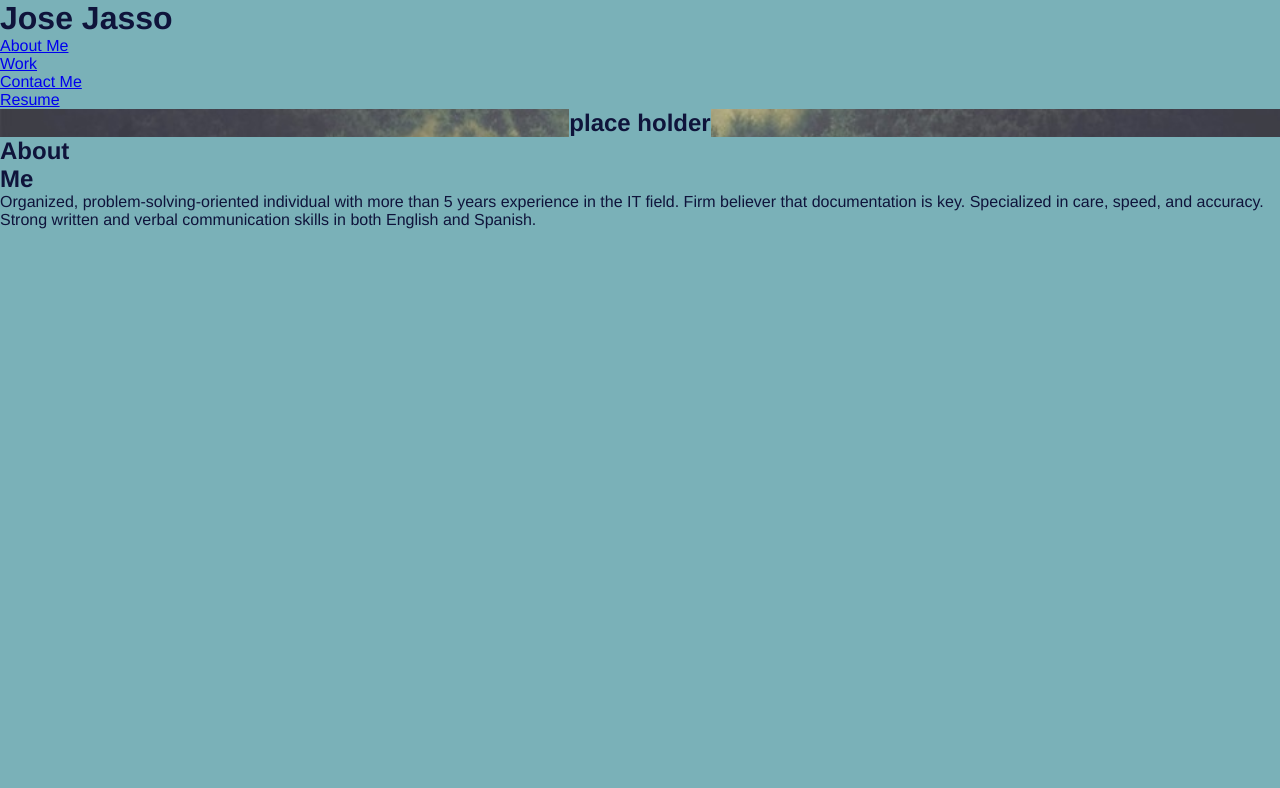
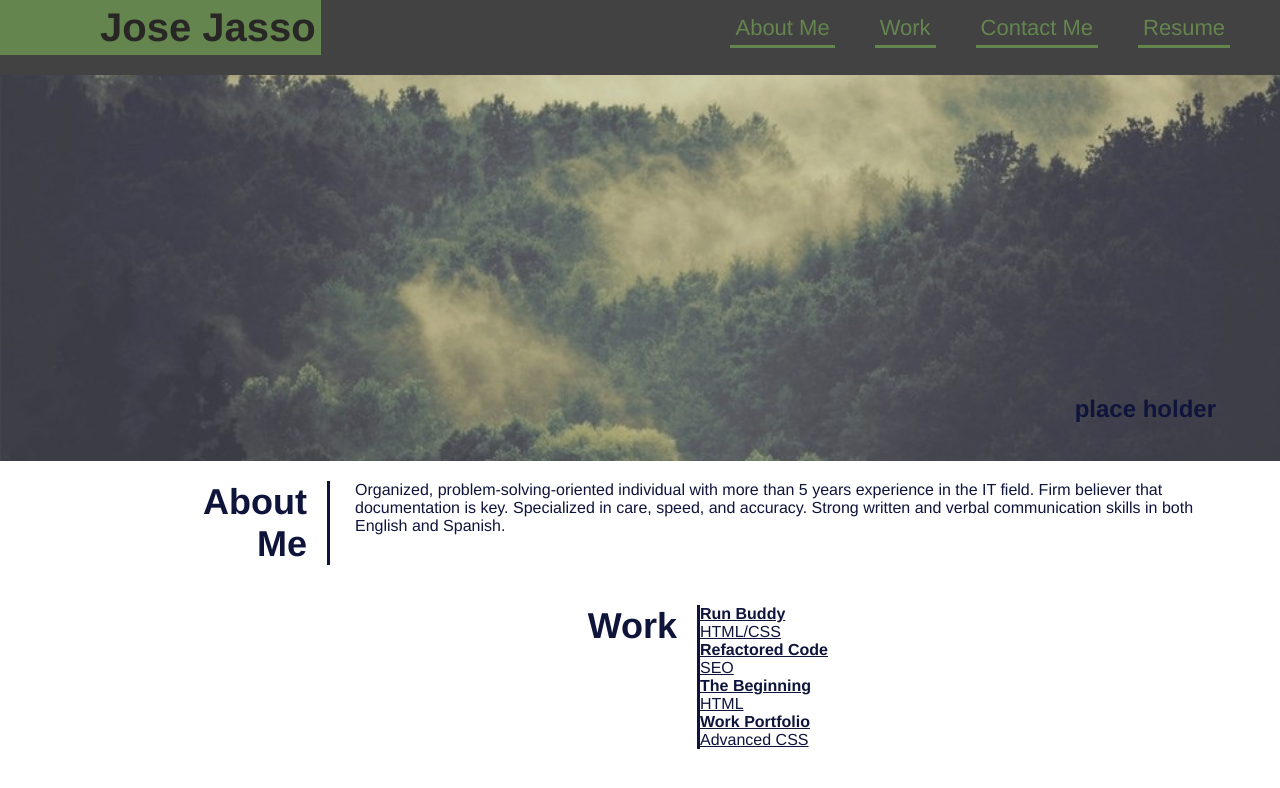
Before and after one commit to CucciPro/CareerPortfolio, a plain HTML site: page index.html in a window 1280 px wide. Drawn offline with Linux system fonts and the light colour scheme.

Commit message:
added work section and style to the header and hero

```diff
--- a/assets/css/style.css
+++ b/assets/css/style.css
@@ -2,12 +2,11 @@
     margin: 0;
     padding: 0;
     box-sizing: border-box;
-    background-color: #7ab1b8;
+    color: #0f143b;
   }
 
 body {
     /* more on this crazy alphanumerical value in a minute! */
-    color: #0f143b;
     font-family: Helvetica, Arial, sans-serif;
   }
 
@@ -15,8 +14,77 @@ body {
     background-image: url("../images/hero-bg.jpg");
     background-size: cover;
     background-position: center;
+    padding: 25% 5% 3% 0;
     display: flex;
-    justify-content: center;
+    justify-content: flex-end;
     flex-wrap: wrap;
     align-items: flex-start;
   }
+
+  header {
+    padding: 0px 30px 20px 0;
+    background-color: #424242;
+    display: flex;
+    justify-content: space-between;
+    flex-wrap: wrap;
+    align-items: center;
+    }
+
+    header h1 {
+        background-color: #64854e;
+        color: #282726;
+        padding: 5px 5px 5px 100px;
+        font-weight: bold;
+        font-size: 40px;
+        margin:0;
+    }
+
+    header a {
+        text-decoration: none;
+        color: #64854e;
+    }
+
+    header nav ul {
+        display: flex;
+        flex-wrap: wrap;
+        justify-content: space-between;
+        align-items: center;
+        list-style: none;
+    }
+
+    header nav ul li {
+        margin: 0 20px;
+    }
+
+    header nav ul li a {
+        padding: 0 5px 5px 5px;
+        border-bottom: 3px solid;
+        font-size: 22px;
+    }
+
+    header nav ul li a:hover {
+        background-color: #64854e;
+        color: #424242;
+    }
+
+    section {
+        display: flex;
+        flex-wrap: wrap;
+        align-items: stretch;
+        justify-content: center;
+        padding: 20px;
+    }
+
+    .section-title {
+        width: 20%;
+        border-right: 3px solid;
+        text-align: right;
+        padding-right: 15px;
+        font-size: 36px;
+        padding: 0 20px;
+    }
+
+    .details {
+        width: 70%;
+        padding-left: 25px;
+     }
--- a/index.html
+++ b/index.html
@@ -49,7 +49,37 @@
     </section>
 
     <section class="work" id="samples">
-
+        <h2 class="section-title">
+            Work
+        </h2>
+        <div class="work-grid-wrapper right-info">
+            <div class="work-grid-container">
+                <a href="https://cuccipro.github.io/Run-Buddy/" target="_blank" class="work-grid-item item1">
+                    <div class="item-description">
+                        <h4>Run Buddy</h4>
+                        <p>HTML/CSS</p>
+                    </div>
+                </a>
+                <a href="https://cuccipro.github.io/Refactored-Code/develop" target="_blank" class="work-grid-item item2">
+                    <div class="item-description">
+                        <h4>Refactored Code</h4>
+                        <p>SEO</p>
+                    </div>
+                </a>
+                <a href="https://cuccipro.github.io/welcome-session/" target="_blank" class="work-grid-item item3">
+                    <div class="item-description">
+                        <h4>The Beginning</h4>
+                        <p>HTML</p>
+                    </div>
+                </a>
+                <a href="https://cuccipro.github.io/CareerPortfolio/" target="_blank" class="work-grid-item item4">
+                    <div class="item-description">
+                        <h4>Work Portfolio</h4>
+                        <p>Advanced CSS</p>
+                    </div>
+                </a>
+            </div>
+        </div>
     </section>
 
     <section class="info" id="contact">
```
